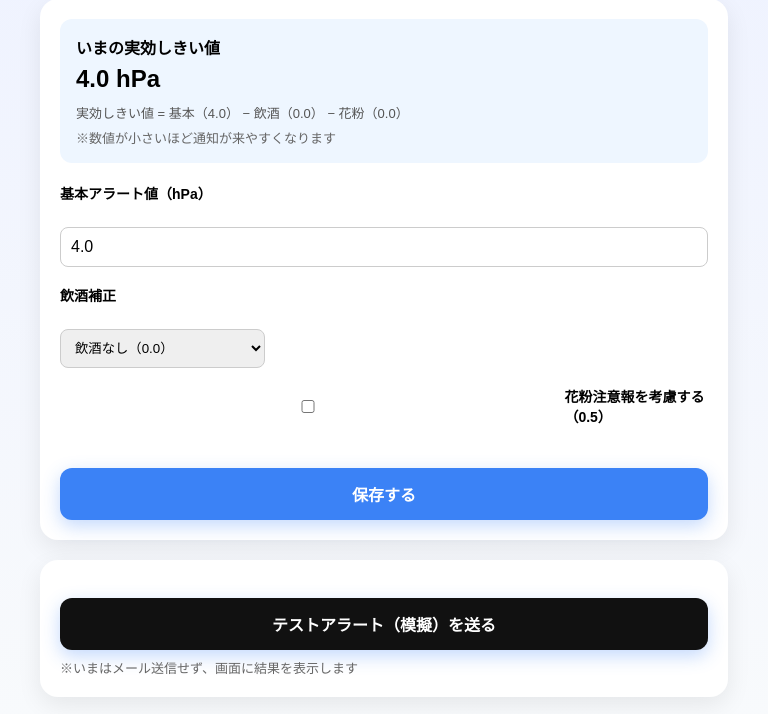
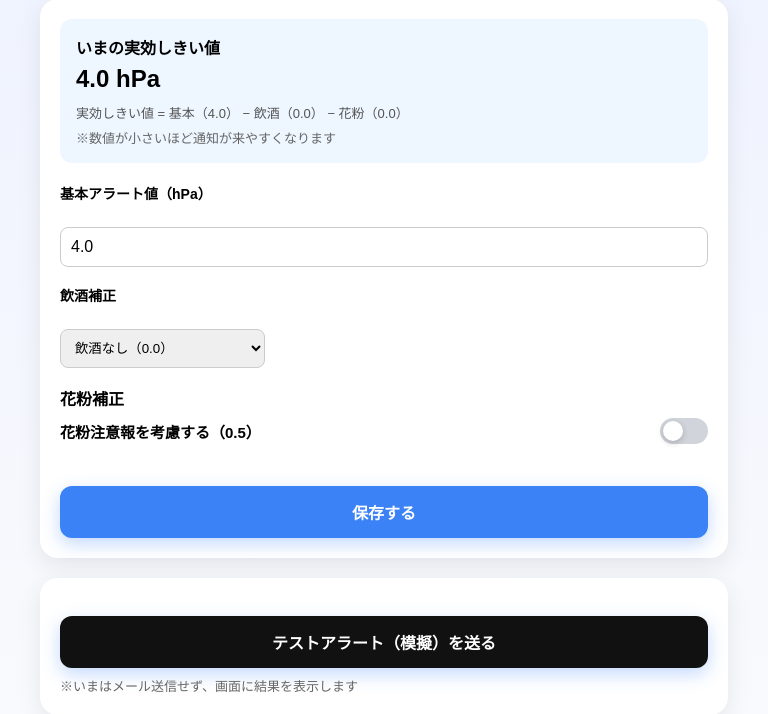
Before and after one commit to 2co2co0417/P-Alert, a Flask app: page /settei/ in a window 1280 px wide. Shown: the part 121-835 px from the top of the page, without its empty margins (256-1024 px from the left). Run offline with Flask 3, Linux system fonts and the light colour scheme; a user stored in the database is signed in; data comes from the database, SQL or seed files in the repository; both versions use the stored data as it was after the commit.

Commit message:
UI統一: setteiトグル化 + 花粉スイッチ実装 + デザイン最適化

```diff
--- a/static/style.css
+++ b/static/style.css
@@ -225,3 +225,123 @@ button:active,
   height: 100% !important;
   display: block;
 }
+/* =====================================================
+   設定画面：花粉補正レイアウト修正版
+===================================================== */
+
+.pollen-option {
+  display: flex;
+  align-items: flex-start;     /* 中央揃えをやめて自然配置 */
+  gap: 10px;
+  font-size: 15px;
+  line-height: 1.4;
+}
+
+.pollen-option input[type="checkbox"] {
+  margin-top: 3px;             /* テキストと縦位置微調整 */
+  transform: scale(1.15);      /* 少しだけ大きく */
+  cursor: pointer;
+}
+
+/* チェックボックス横のテキスト */
+.pollen-option span {
+  display: inline-block;
+}
+
+/* モバイル時の崩れ防止 */
+@media (max-width: 480px) {
+  .pollen-option {
+    font-size: 14px;
+  }
+}
+/* =====================================================
+   設定画面：トグルスイッチ（花粉補正用）
+   ※ 他ページに影響しない専用設計
+===================================================== */
+
+.toggle-row {
+  display: flex;
+  align-items: center;
+  justify-content: space-between;
+  gap: 16px;
+  font-size: 15px;
+  width: 100%;
+}
+
+.toggle-row span {
+  flex: 1;
+}
+
+/* ===== スイッチ本体 ===== */
+.toggle-switch {
+  position: relative;
+  width: 48px;
+  height: 26px;
+  flex-shrink: 0;
+}
+
+.toggle-switch input {
+  opacity: 0;
+  width: 0;
+  height: 0;
+  position: absolute;
+}
+
+/* ===== 背景バー ===== */
+.slider {
+  position: absolute;
+  cursor: pointer;
+  inset: 0;
+  background-color: #d1d5db;
+  border-radius: 999px;
+  transition: all 0.3s ease;
+}
+
+/* ===== 丸いボタン ===== */
+.slider:before {
+  content: "";
+  position: absolute;
+  height: 20px;
+  width: 20px;
+  left: 3px;
+  top: 3px;
+  background-color: #ffffff;
+  border-radius: 50%;
+  transition: all 0.3s ease;
+  box-shadow: 0 2px 6px rgba(0,0,0,0.2);
+}
+
+/* ===== ON状態 ===== */
+.toggle-switch input:checked + .slider {
+  background-color: #3b82f6; /* healthテーマブルー */
+}
+
+.toggle-switch input:checked + .slider:before {
+  transform: translateX(22px);
+}
+
+/* ===== フォーカス時 ===== */
+.toggle-switch input:focus + .slider {
+  box-shadow: 0 0 0 3px rgba(59,130,246,0.25);
+}
+
+/* ===== モバイル最適化 ===== */
+@media (max-width: 480px) {
+  .toggle-row {
+    font-size: 14px;
+  }
+
+  .toggle-switch {
+    width: 44px;
+    height: 24px;
+  }
+
+  .slider:before {
+    height: 18px;
+    width: 18px;
+  }
+
+  .toggle-switch input:checked + .slider:before {
+    transform: translateX(20px);
+  }
+}
--- a/templates/settei.html
+++ b/templates/settei.html
@@ -42,6 +42,7 @@
   <form method="POST" action="{{ url_for('settei.settei_home') }}"
         style="display:grid; gap:18px;">
 
+    <!-- 基本アラート -->
     <div>
       <label><b>基本アラート値（hPa）</b></label><br>
       <input type="number"
@@ -51,6 +52,7 @@
              style="padding:10px; border-radius:8px; border:1px solid #ccc;">
     </div>
 
+    <!-- 飲酒補正 -->
     <div>
       <label><b>飲酒補正</b></label><br>
       {% set d = s.drink_offset %}
@@ -72,15 +74,26 @@
         <option value="wine" {% if d == 1.5 %}selected{% endif %}>
           ワイン（1.5）
         </option>
+
       </select>
     </div>
 
+    <!-- 花粉補正（トグルスイッチ版） -->
     <div>
-      <label style="display:flex; align-items:center; gap:8px;">
-        <input type="checkbox"
-               name="pollen_enabled"
-               {% if s.pollen_enabled == 1 %}checked{% endif %}>
-        花粉注意報を考慮する（0.5）
+      <div style="font-weight:600; margin-bottom:8px;">
+        花粉補正
+      </div>
+
+      <label class="toggle-row">
+        <span>花粉注意報を考慮する（0.5）</span>
+
+        <div class="toggle-switch">
+          <input type="checkbox"
+                 name="pollen_enabled"
+                 id="pollenToggle"
+                 {% if s.pollen_enabled == 1 %}checked{% endif %}>
+          <span class="slider"></span>
+        </div>
       </label>
     </div>
 
```
Also changed, not shown: mvp.db.
